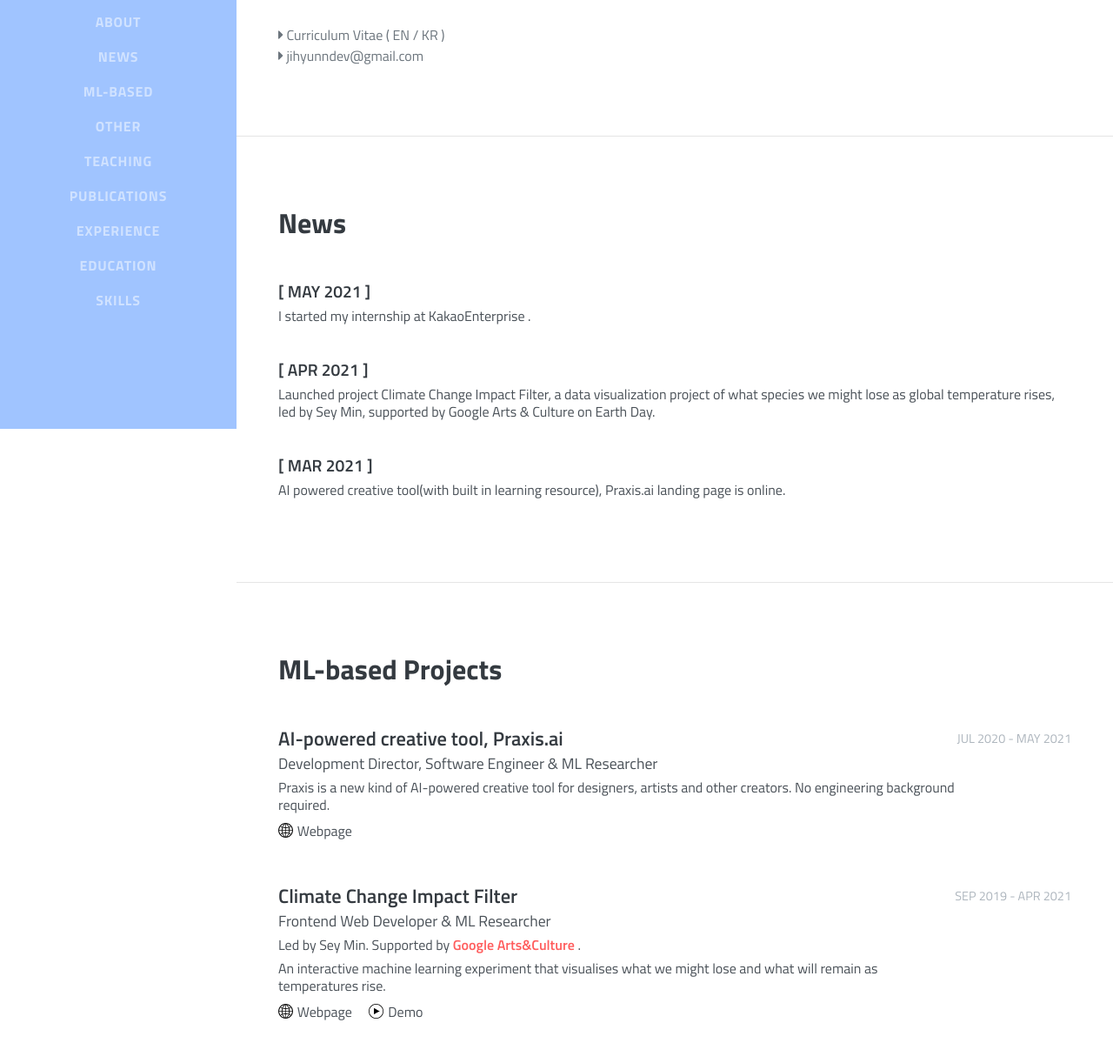
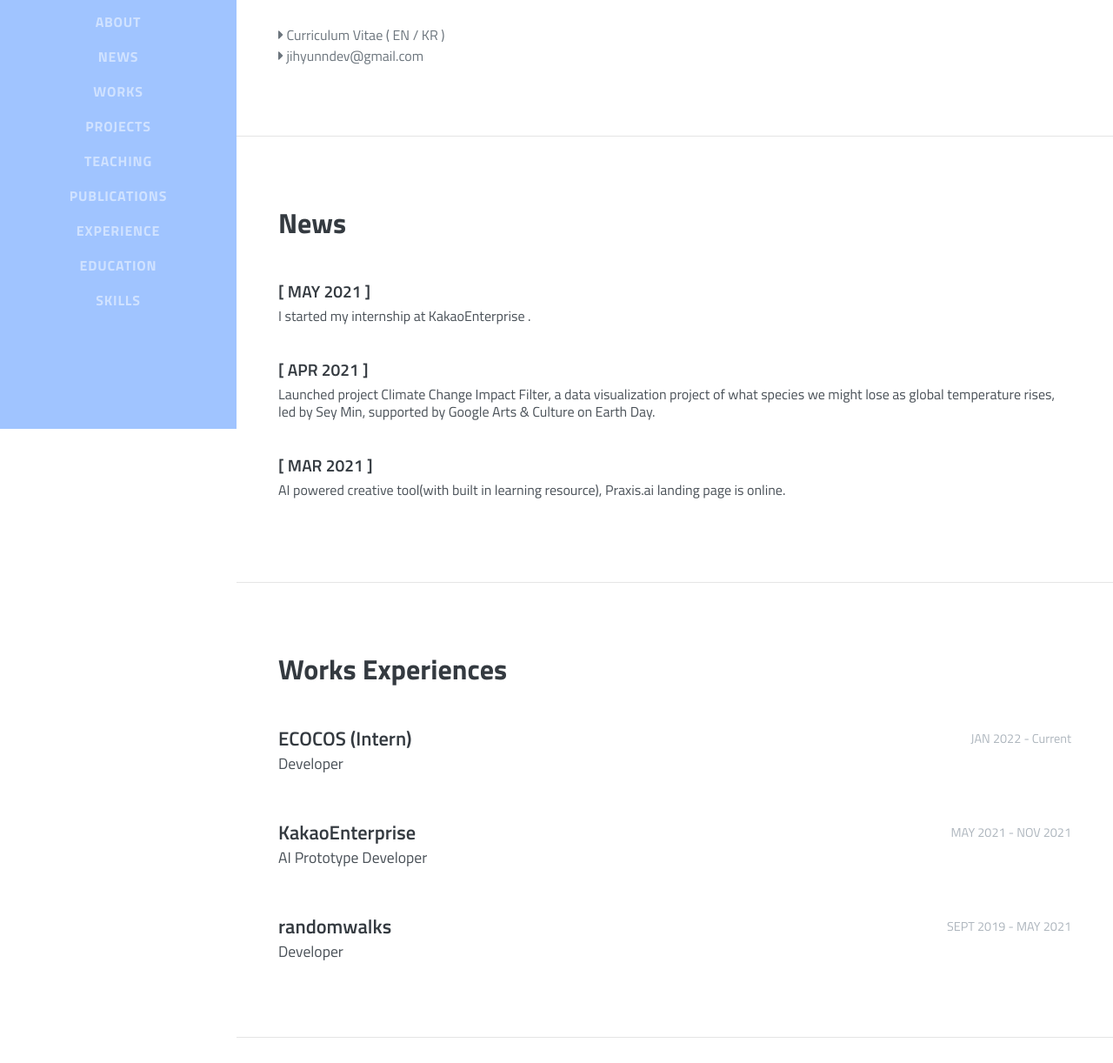
Before and after one commit to annetime/annetime.github.io, a plain HTML site: page docs/index.html in a window 1280 px wide. Shown: the part 307-1529 px from the top of the page at 87% size. Drawn offline with nearby package versions, Linux system fonts and the light colour scheme; a web font is replaced by a local one.

Commit message:
Update index.html
- work experiences 추가

```diff
--- a/docs/index.html
+++ b/docs/index.html
@@ -52,8 +52,8 @@
                 <ul class="navbar-nav">
                     <li class="nav-item"><a class="nav-link js-scroll-trigger" href="#about">About</a></li>
                     <li class="nav-item"><a class="nav-link js-scroll-trigger" href="#news">News</a></li>
-                    <li class="nav-item"><a class="nav-link js-scroll-trigger" href="#projects">ML-based</a></li>
-                    <li class="nav-item"><a class="nav-link js-scroll-trigger" href="#othersprojects">Other</a></li>
+                    <li class="nav-item"><a class="nav-link js-scroll-trigger" href="#works">Works</a></li>
+                    <li class="nav-item"><a class="nav-link js-scroll-trigger" href="#projects">Projects</a></li>
                     <li class="nav-item"><a class="nav-link js-scroll-trigger" href="#teaching">Teaching</a></li>
                     <li class="nav-item"><a class="nav-link js-scroll-trigger" href="#publications">Publications</a></li>
                     <li class="nav-item"><a class="nav-link js-scroll-trigger" href="#experience">Experience</a></li>
@@ -137,6 +137,37 @@
                 </div>
             </section>
             <hr class="m-0" />
+            <!-- Work Experiences -->
+            <section class="resume-section" id="works">
+                <div class="resume-section-content">
+                    <h3 class="mb-5">Works Experiences</h3>
+                    <!-- No. 1 -->
+                    <div class="d-flex flex-column flex-md-row justify-content-between mb-5">
+                        <div class="flex-grow-1">
+                            <h4 class="mb-1">ECOCOS (Intern)</h4>
+                            <div class="text-role mb-2">Developer</div>
+                        </div>
+                        <div class="flex-shrink-0"><span class="text-etc">JAN 2022 - Current</span></div>
+                    </div>
+                    <!-- No. 2 -->
+                    <div class="d-flex flex-column flex-md-row justify-content-between mb-5">
+                        <div class="flex-grow-1">
+                            <h4 class="mb-1">KakaoEnterprise</h4>
+                            <div class="text-role mb-2">AI Prototype Developer</div>
+                        </div>
+                        <div class="flex-shrink-0"><span class="text-etc">MAY 2021 - NOV 2021</span></div>
+                    </div>
+                    <!-- No. 3 -->
+                    <div class="d-flex flex-column flex-md-row justify-content-between">
+                        <div class="flex-grow-1">
+                            <h4 class="mb-1">randomwalks</h4>
+                            <div class="text-role mb-2">Developer</div>
+                        </div>
+                        <div class="flex-shrink-0"><span class="text-etc">SEPT 2019 - MAY 2021</span></div>
+                    </div>
+                </div>
+            </section>
+            <hr class="m-0" />
             <!-- Projects - ML-based -->
             <section class="resume-section" id="projects">
                 <div class="resume-section-content">
@@ -185,7 +216,7 @@
                                 </div>
                             </div>
                         </div>
-                        <div class="flex-shrink-0"><span class="text-etc">SEP 2019 - APR 2021</span></div>
+                        <div class="flex-shrink-0"><span class="text-etc">SEPT 2019 - APR 2021</span></div>
                     </div>
                     <!-- No. 3 -->
                     <div class="d-flex flex-column flex-md-row justify-content-between mb-5">
@@ -327,7 +358,7 @@
                             <h5 class="mb-1">Computer Science</h5>
                             <div class="text-role mb-3">The Collegiate Academy</div>
                         </div>
-                        <div class="flex-shrink-0"><span class="text-etc">SEP 2021 - Current</span></div>
+                        <div class="flex-shrink-0"><span class="text-etc">SEPT 2021 - Current</span></div>
                     </div>
                     <div class="d-flex flex-column flex-md-row justify-content-between mb-4">
                         <div class="flex-grow-1">
@@ -362,7 +393,7 @@
                             <h5 class="mb-1">2020 AI-based Data Creation Workshop</h5>
                             <div class="text-role mb-3">JB Digital Social Innovation (JB DSI)</div>
                         </div>
-                        <div class="flex-shrink-0"><span class="text-etc">SEP 2020</span></div>
+                        <div class="flex-shrink-0"><span class="text-etc">SEPT 2020</span></div>
                     </div>
                     <div class="d-flex flex-column flex-md-row justify-content-between mb-4">
                         <div class="flex-grow-1">
@@ -611,7 +642,7 @@
                             <div class="text-role mb-0">M.A.S. of Art & Technology</div>
                             <p class="text-describe mt-2 text-etc1">Thesis: ML-based News Comment Visualization for Mitigating Abusive Comment Problems</p>
                         </div>
-                        <div class="flex-shrink-0"><span class="text-etc">SEP 2017 - FEB 2020</span></div>
+                        <div class="flex-shrink-0"><span class="text-etc">SEPT 2017 - FEB 2020</span></div>
                     </div>
                     <div class="d-flex flex-column flex-md-row justify-content-between">
                         <div class="flex-grow-1">
```
